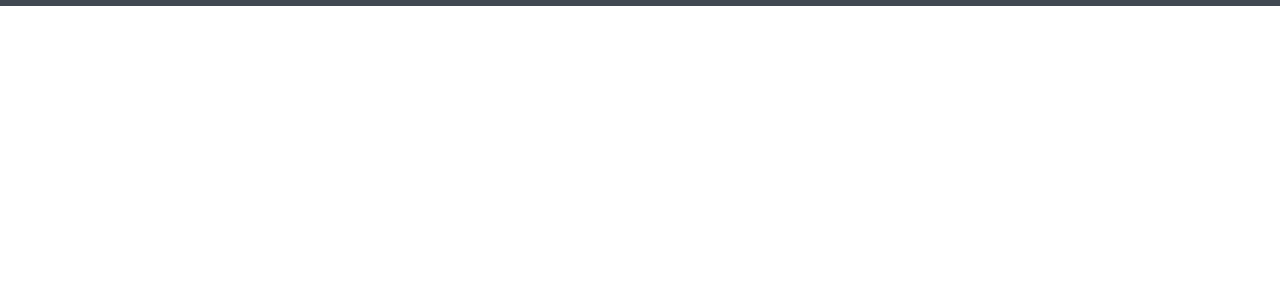
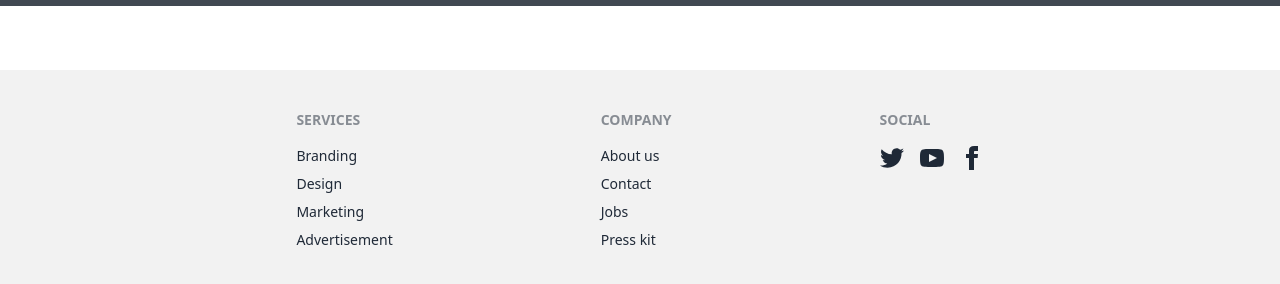
Before and after one commit to Afridi017018/Event-Management, a React (Vite) app: page / in a window 1280 px wide. Shown: the part 3505-3789 px from the top of the page. Before the commit the page ends 3575 px from the top, so only its background shows below. Built offline with nearby package versions, Linux system fonts and the light colour scheme; grey boxes are pictures that could not be loaded.

Commit message:
created footer

```diff
--- a/src/App.jsx
+++ b/src/App.jsx
@@ -1,4 +1,5 @@
 import { Outlet } from "react-router-dom"
+import Footer from "./components/Footer/Footer"
 import Nav from "./components/Nav/Nav"
 
 function App() {
@@ -9,6 +10,7 @@
       <div>
         <Nav />
         <Outlet />
+        <Footer />
       </div>
     </>
   )
--- /dev/null
+++ b/src/components/Footer/Footer.jsx
@@ -0,0 +1,34 @@
+import React from 'react';
+
+const Footer = () => {
+    return (
+        <div className='bg-base-200'>
+            <footer className="footer p-10 container mx-auto flex justify-center gap-10 lg:gap-52">
+                <nav>
+                    <header className="footer-title">Services</header>
+                    <a className="link link-hover">Branding</a>
+                    <a className="link link-hover">Design</a>
+                    <a className="link link-hover">Marketing</a>
+                    <a className="link link-hover">Advertisement</a>
+                </nav>
+                <nav>
+                    <header className="footer-title">Company</header>
+                    <a className="link link-hover">About us</a>
+                    <a className="link link-hover">Contact</a>
+                    <a className="link link-hover">Jobs</a>
+                    <a className="link link-hover">Press kit</a>
+                </nav>
+                <nav>
+                    <header className="footer-title">Social</header>
+                    <div className="grid grid-flow-col gap-4">
+                        <a><svg xmlns="http://www.w3.org/2000/svg" width="24" height="24" viewBox="0 0 24 24" className="fill-current"><path d="M24 4.557c-.883.392-1.832.656-2.828.775 1.017-.609 1.798-1.574 2.165-2.724-.951.564-2.005.974-3.127 1.195-.897-.957-2.178-1.555-3.594-1.555-3.179 0-5.515 2.966-4.797 6.045-4.091-.205-7.719-2.165-10.148-5.144-1.29 2.213-.669 5.108 1.523 6.574-.806-.026-1.566-.247-2.229-.616-.054 2.281 1.581 4.415 3.949 4.89-.693.188-1.452.232-2.224.084.626 1.956 2.444 3.379 4.6 3.419-2.07 1.623-4.678 2.348-7.29 2.04 2.179 1.397 4.768 2.212 7.548 2.212 9.142 0 14.307-7.721 13.995-14.646.962-.695 1.797-1.562 2.457-2.549z"></path></svg></a>
+                        <a><svg xmlns="http://www.w3.org/2000/svg" width="24" height="24" viewBox="0 0 24 24" className="fill-current"><path d="M19.615 3.184c-3.604-.246-11.631-.245-15.23 0-3.897.266-4.356 2.62-4.385 8.816.029 6.185.484 8.549 4.385 8.816 3.6.245 11.626.246 15.23 0 3.897-.266 4.356-2.62 4.385-8.816-.029-6.185-.484-8.549-4.385-8.816zm-10.615 12.816v-8l8 3.993-8 4.007z"></path></svg></a>
+                        <a><svg xmlns="http://www.w3.org/2000/svg" width="24" height="24" viewBox="0 0 24 24" className="fill-current"><path d="M9 8h-3v4h3v12h5v-12h3.642l.358-4h-4v-1.667c0-.955.192-1.333 1.115-1.333h2.885v-5h-3.808c-3.596 0-5.192 1.583-5.192 4.615v3.385z"></path></svg></a>
+                    </div>
+                </nav>
+            </footer>
+        </div>
+    );
+};
+
+export default Footer;
```
